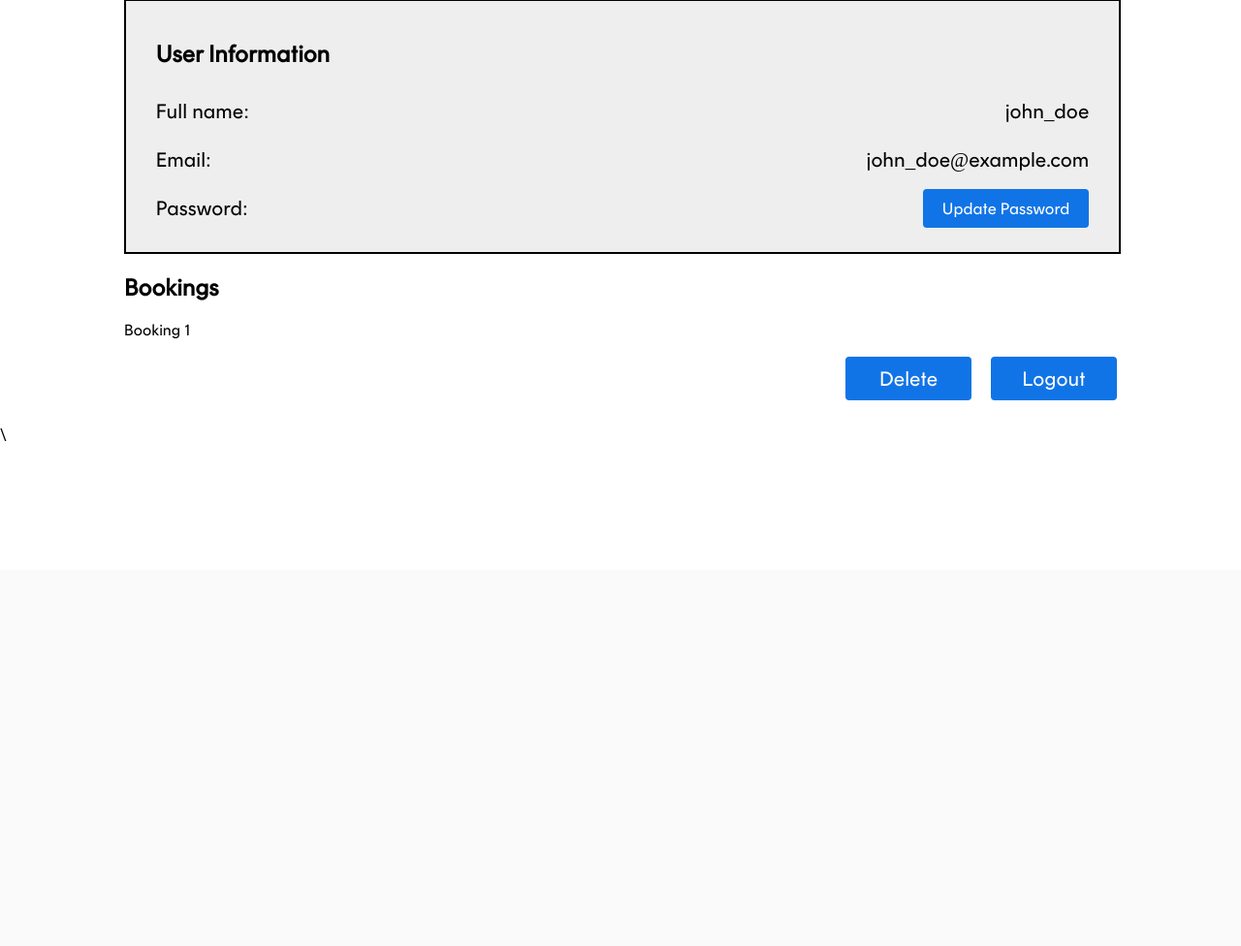
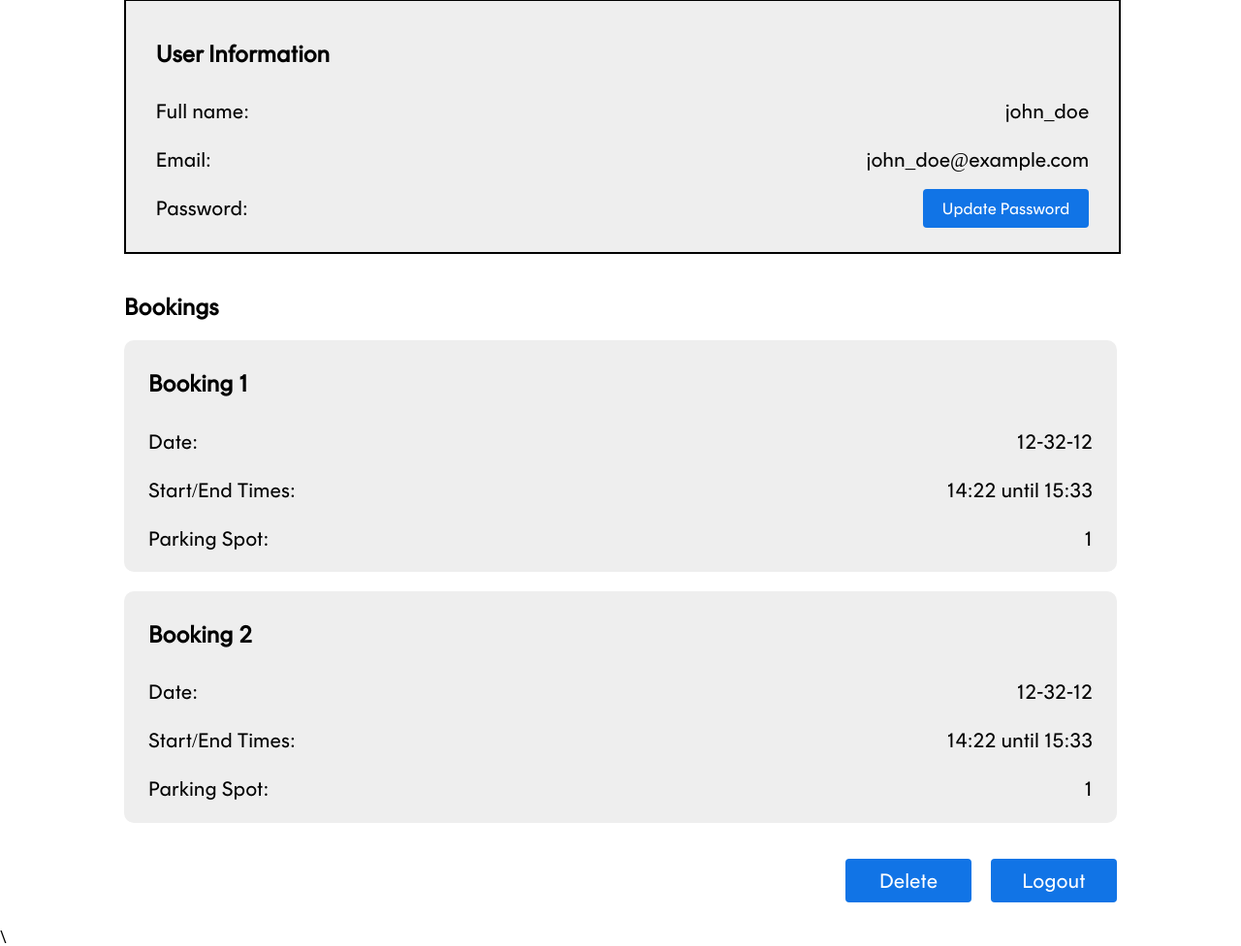
Before and after one commit to jacklynam238/carParkRepo, a Flask app: page /account in a window 1280 px wide. Shown: the part 212-1188 px from the top of the page at 97% size. Before the commit the page ends 667 px from the top, so only its background shows below. Run offline with Flask 3, Linux system fonts and the light colour scheme; the visitor is signed in with stand-in values (Sample User, id 1).

Commit message:
account page

```diff
--- a/static/css/account.css
+++ b/static/css/account.css
@@ -20,7 +20,7 @@ body {
     font-size: 3em;
 }
 
-.user-info {
+.user-info{
     width: 94%;
     border: 2px solid black;
     padding: 2% 3%;
@@ -68,3 +68,12 @@ button:hover {
     color: white;
     text-decoration: none;
 }
+
+.booking {
+    display: flex;
+    flex-flow: column;
+    background-color: #EEE;
+    border-radius: 10px;
+    padding: 10px 25px;
+    margin-bottom: 20px;
+}
--- a/templates/account.html
+++ b/templates/account.html
@@ -30,10 +30,37 @@
                 </div>
             </div>
 
-            <div class="booking-container">
+            <div style="margin-top: 20px;" class="booking-container">
                 <h2>Bookings</h2>
                 <div class="booking">
-                    <label>Booking 1</label>
+                    <h2>Booking 1</h2>
+                    <div class="row">
+                        <label>Date:</label>
+                        <p style="margin-left: auto;">12-32-12</p>
+                    </div>
+                    <div class="row">
+                        <label>Start/End Times:</label>
+                        <p style="margin-left: auto;">14:22 until 15:33</p>
+                    </div>
+                    <div class="row">
+                        <label>Parking Spot:</label>
+                        <p style="margin-left: auto;">1</p>
+                    </div>
+                </div>
+                <div class="booking">
+                    <h2>Booking 2</h2>
+                    <div class="row">
+                        <label>Date:</label>
+                        <p style="margin-left: auto;">12-32-12</p>
+                    </div>
+                    <div class="row">
+                        <label>Start/End Times:</label>
+                        <p style="margin-left: auto;">14:22 until 15:33</p>
+                    </div>
+                    <div class="row">
+                        <label>Parking Spot:</label>
+                        <p style="margin-left: auto;">1</p>
+                    </div>
                 </div>
             </div>
 
```
